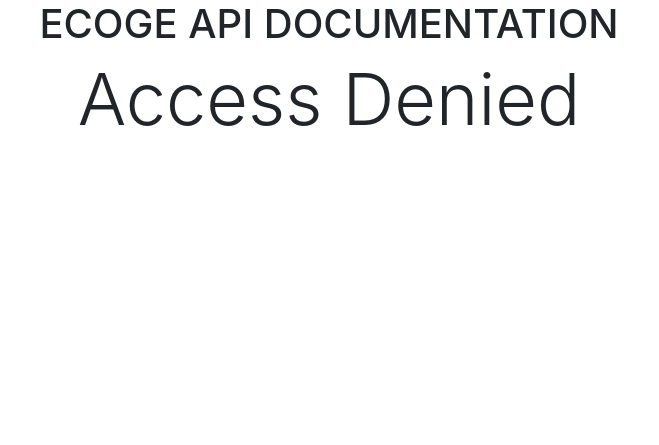
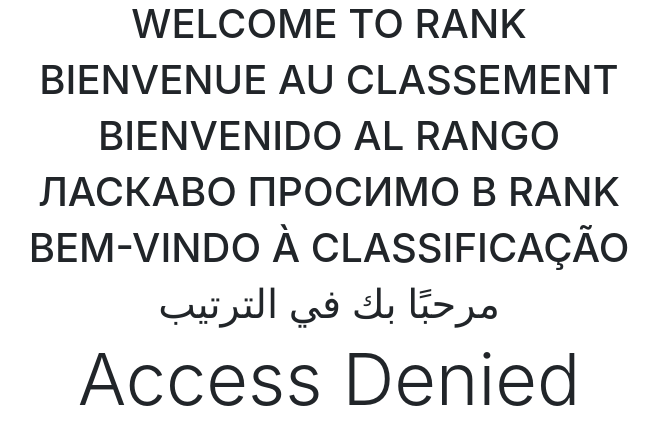
Before and after one commit to tiidel/rank_secondary_backend, a Django app: page / in a window 1280 px wide. Shown: the top 445 px of the page, without its empty margins (311-970 px from the left). Run offline with Django 4.2, Linux system fonts and the light colour scheme; some libraries are stand-ins or nearby versions.

Commit message:
update welcome

```diff
--- a/rank/settings.py
+++ b/rank/settings.py
@@ -5,6 +5,7 @@ import dj_database_url
 
 
 BASE_DIR = Path(__file__).resolve().parent.parent
+TEMPLATES_DIRS = os.path.join(BASE_DIR, 'templates')
 
 # SECURITY WARNING: keep the secret key used in production secret!
 SECRET_KEY = 'django-insecure-25pr@n8=-r4!6d1hu9@mpe)tl(ab(lc7@v2*80*+=p)0l5$!vl'
@@ -76,7 +77,7 @@ ROOT_URLCONF = 'rank.urls'
 TEMPLATES = [
     {
         'BACKEND': 'django.template.backends.django.DjangoTemplates',
-        'DIRS': [],
+        'DIRS': [TEMPLATES_DIRS],
         'APP_DIRS': True,
         'OPTIONS': {
             'context_processors': [
--- a/templates/base.html
+++ b/templates/base.html
@@ -12,7 +12,12 @@
     <div class="container">
         <div class="row">
             <div class="col-12">
-                <h1 class='text-center'>ECOGE API DOCUMENTATION </h1>
+                <h1 class='text-center'>WELCOME TO RANK </h1>
+                <h1 class='text-center'>BIENVENUE AU CLASSEMENT </h1>
+                <h1 class='text-center'>BIENVENIDO AL RANGO </h1>
+                <h1 class='text-center'>ЛАСКАВО ПРОСИМО В RANK </h1>
+                <h1 class='text-center'>BEM-VINDO À CLASSIFICAÇÃO </h1>
+                <h1 class='text-center'>مرحبًا بك في الترتيب </h1>
             </div>
         </div>
         <div class="row">
```
